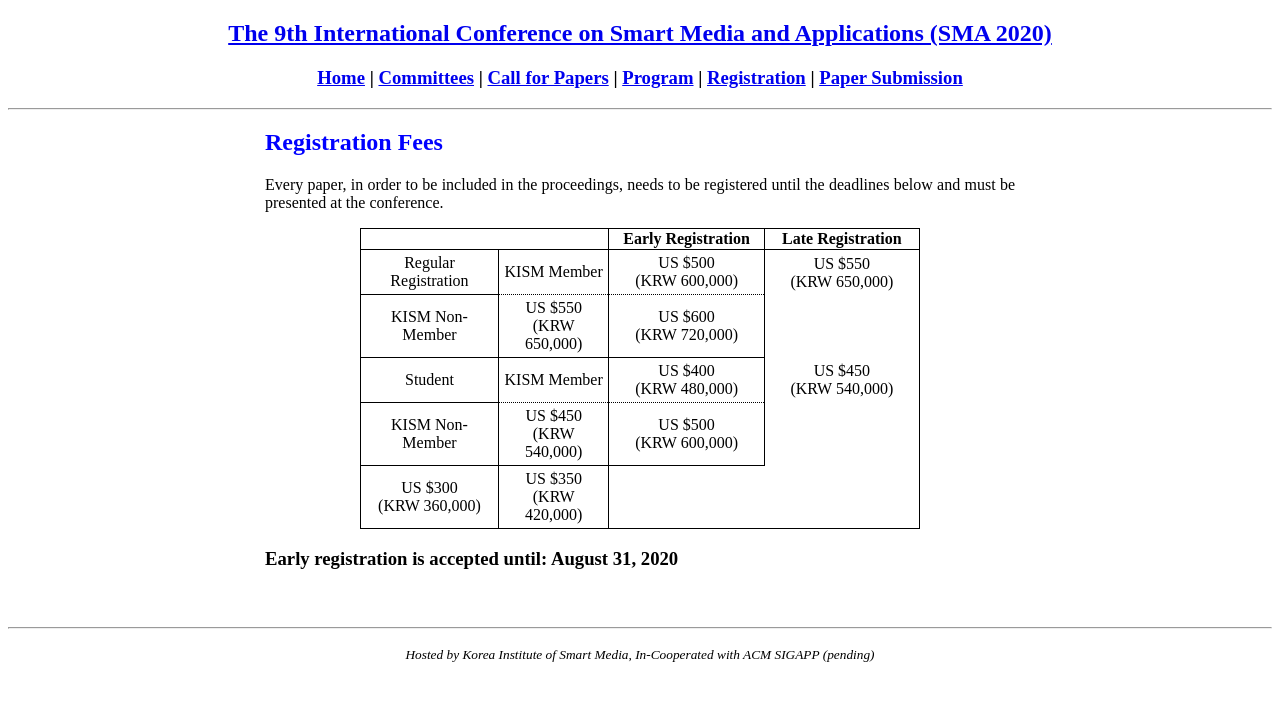
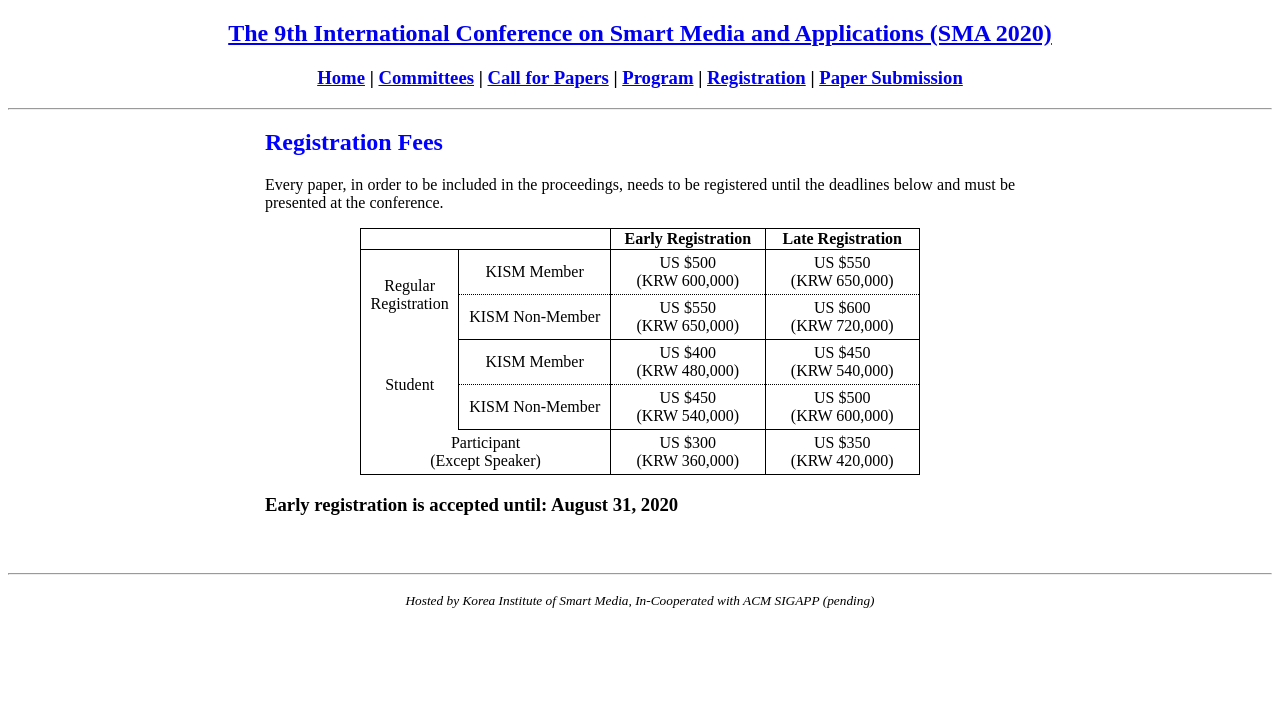
Before and after one commit to icea-conf/sma-2020.github.io, a Jekyll site: the page built from registration/index.html, in a window 1280 px wide. Shown: the top 701 px of the page. Built offline with Jekyll 4.4.1, drawn with Linux system fonts in a browser that asks for light colours.

Commit message:
Update index.html

```diff
--- a/registration/index.html
+++ b/registration/index.html
@@ -20,7 +20,7 @@ title: SMA 2020
                                    </td>
                               </tr>
                               <tr>
-                                   <td class="tcontent1" style="rowspan: 2; border-bottom: 1px solid #000000;">
+                                   <td class="tcontent1" rowspan="2">
                                         Regular<br>
                                         Registration
                                    </td>
@@ -50,7 +50,7 @@ title: SMA 2020
                                    </td>
                               </tr>
                               <tr>
-                                   <td class="tcontent1" style="rowspan: 2; border-bottom: 1px solid #000000;">
+                                   <td class="tcontent1" rowspan="2">
                                         Student
                                    </td>
                                    <td class="tcontent1">
@@ -79,7 +79,7 @@ title: SMA 2020
                                    </td>
                               </tr>
                               <tr>
-                                   <td class="tcontent1" style="rowspan: 2;>
+                                   <td class="tcontent1" colspan="2">
                                         Participant<br>
                                         (Except Speaker)
                                    </td>
```
